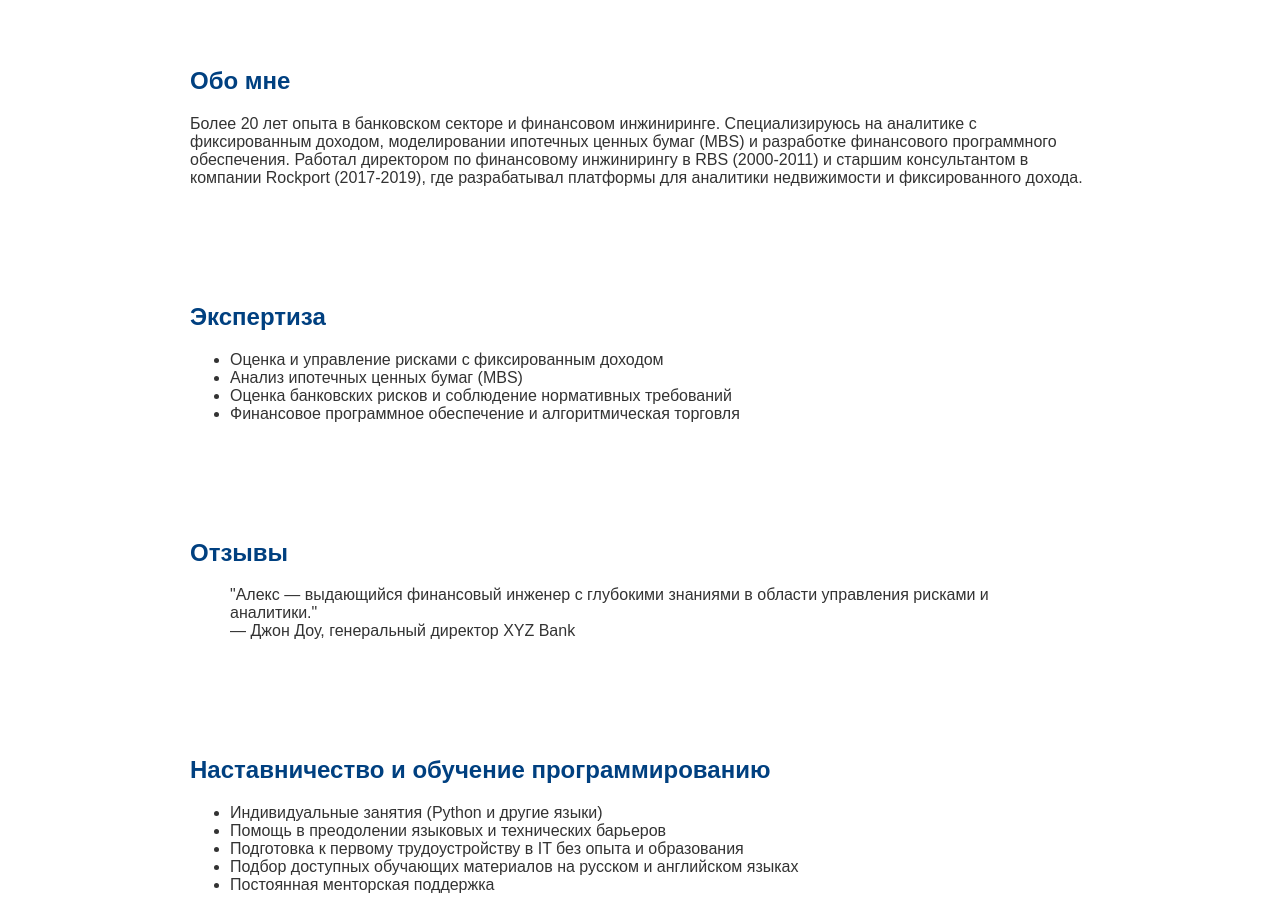
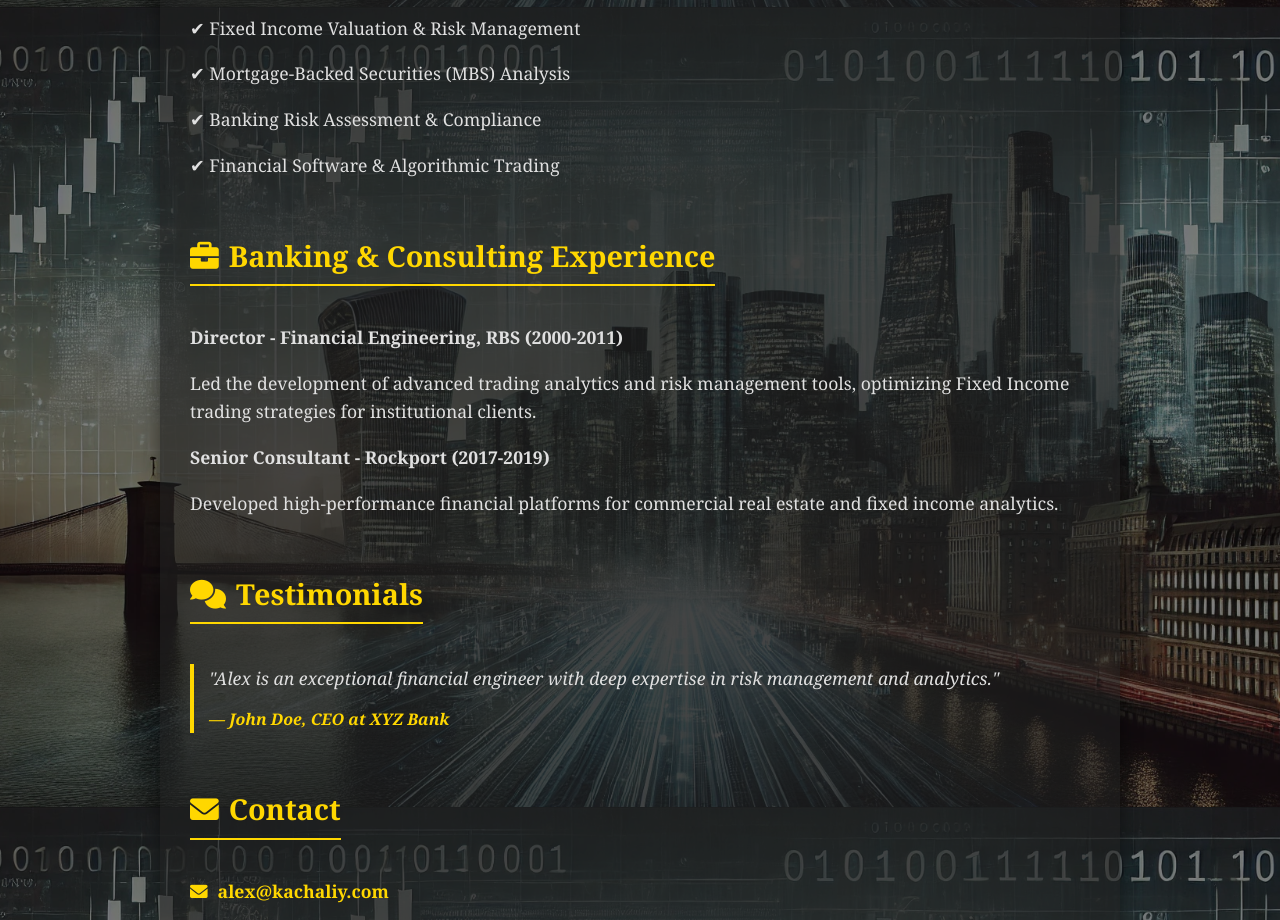
Before and after one commit to kachaliy/my-site, a plain HTML site: page index.html in a window 1280 px wide. Shown: the part 793-1713 px from the top of the page. Drawn offline with Linux system fonts and the light colour scheme.

Commit message:
Update index.html. Roll back to Apex version

```diff
--- a/index.html
+++ b/index.html
@@ -1,103 +1,202 @@
 <!DOCTYPE html>
-<html lang="ru">
+<html lang="en">
 <head>
     <meta charset="UTF-8">
     <meta name="viewport" content="width=device-width, initial-scale=1.0">
-    <title>Алекс Качалий – Личная страница</title>
+    <meta name="description" content="Alex Kachaliy - Financial Engineering & Banking Consultant with over 20 years of experience in Fixed Income analytics, MBS modeling, and financial software development.">
+    <meta name="keywords" content="financial engineering, banking consultant, fixed income, MBS modeling, risk management, financial software">
+    <meta name="author" content="Alex Kachaliy">
+    <link rel="icon" type="image/x-icon" href="favicon.ico">
+    <link rel="stylesheet" href="https://cdnjs.cloudflare.com/ajax/libs/font-awesome/6.0.0/css/all.min.css">
+    <title>Alex Kachaliy - Independent IT consultant</title>
     <style>
-        body, html {
+        body {
+            font-family: 'Georgia', serif;
             margin: 0;
             padding: 0;
-            font-family: Arial, sans-serif;
-            height: 100%;
-            color: #333;
+            background-color: #121212;
+            color: #e0e0e0;
+            line-height: 1.6;
+            background-image: url('web-page-back 1.webp');
+            background-size: cover;
+            background-position: center;
+            background-attachment: fixed;
+            position: relative;
         }
-        .header {
-            height: 100vh;
-            background: url('background.jpg') no-repeat center center fixed;
-            background-size: cover;
-            display: flex;
-            align-items: center;
-            justify-content: center;
-            flex-direction: column;
+        body::before {
+            content: '';
+            position: absolute;
+            top: 0;
+            left: 0;
+            right: 0;
+            bottom: 0;
+            background: rgba(0, 0, 0, 0.5);
+            z-index: -1;
+        }
+        .container {
+            width: 90%;
+            max-width: 900px;
+            margin: 40px auto;
+            background: rgba(30, 30, 30, 0.6);
+            padding: 30px;
+            box-shadow: 0px 8px 20px rgba(0, 0, 0, 0.5);
+            border-radius: 12px;
             text-align: center;
-            color: white;
+            position: relative;
+            z-index: 1;
         }
-        section {
-            padding: 40px;
-            max-width: 900px;
-            margin: auto;
+        .profile-img {
+            width: 180px;
+            height: 180px;
+            border-radius: 50%;
+            object-fit: cover;
+            border: 4px solid #0d47a1;
+            margin-bottom: 20px;
+            transition: transform 0.3s ease, border-color 0.3s ease;
+        }
+        .profile-img:hover {
+            transform: scale(1.05);
+            border-color: #FFD700;
+        }
+        h1 {
+            color: #FFD700;
+            font-family: 'Georgia', serif;
+            font-size: 2.8em;
+            margin-bottom: 10px;
+            transition: color 0.3s ease;
+        }
+        h1:hover {
+            color: #ffc107;
         }
         h2 {
-            color: #004080;
+            color: #FFD700;
+            font-size: 1.8em;
+            border-bottom: 2px solid #FFD700;
+            display: inline-block;
+            padding-bottom: 5px;
+            margin-bottom: 20px;
         }
-        a {
-            color: #004080;
+        p {
+            font-size: 1.1em;
+            margin-bottom: 15px;
+            color: #e0e0e0;
+        }
+        .section {
+            margin-top: 30px;
+            text-align: left;
+        }
+        .section h2 i {
+            margin-right: 10px;
+            color: #FFD700;
+        }
+        .contact a {
+            color: #FFD700;
             text-decoration: none;
+            font-weight: bold;
+            transition: color 0.3s ease;
+        }
+        .contact a:hover {
+            color: #0d47a1;
+        }
+        .btn {
+            display: inline-block;
+            background: linear-gradient(45deg, #0d47a1, #1a237e);
+            color: white;
+            padding: 12px 25px;
+            border-radius: 8px;
+            text-decoration: none;
+            margin: 10px 5px;
+            transition: transform 0.3s ease, box-shadow 0.3s ease, background 0.3s ease;
+            box-shadow: 0px 4px 10px rgba(0, 0, 0, 0.3);
+        }
+        .btn:hover {
+            transform: translateY(-3px);
+            box-shadow: 0px 6px 15px rgba(0, 0, 0, 0.5);
+            background: linear-gradient(45deg, #1a237e, #0d47a1);
         }
         footer {
             text-align: center;
+            margin-top: 40px;
             padding: 20px;
-            background-color: #f0f0f0;
+            background-color: rgba(13, 71, 161, 0.7);
+            color: white;
+            border-radius: 8px;
+        }
+        footer a {
+            color: #FFD700;
+            text-decoration: none;
+            transition: color 0.3s ease;
+        }
+        footer a:hover {
+            color: #e0e0e0;
+        }
+        blockquote {
+            border-left: 4px solid #FFD700;
+            padding-left: 15px;
+            margin: 20px 0;
+            color: #e0e0e0;
+            font-style: italic;
+        }
+        blockquote cite {
+            display: block;
+            margin-top: 10px;
+            color: #FFD700;
+            font-weight: bold;
+        }
+        .icon {
+            margin-right: 10px;
+            color: #FFD700;
         }
     </style>
 </head>
 <body>
 
-<div class="header">
-    <img src="alex-photo.jpg" alt="Алекс Качалий" width="200" style="border-radius: 50%;">
-    <h1>Алекс Качалий</h1>
-    <p>Консультант в области финансового инжиниринга и IT-наставник</p>
+<div class="container">
+    <img src="profile.jpg" alt="Alex Kachaliy - Financial Engineering Consultant" class="profile-img">
+    <h1 aria-label="Alex Kachaliy, Financial Engineering and Banking Consultant">Alex Kachaliy</h1>
+    <p><strong>Financial Engineering & Banking Consultant</strong></p>
+
+    <div class="section">
+        <h2><i class="fas fa-user-tie"></i>About Me</h2>
+        <p>With over two decades of experience in the banking sector and financial engineering, I specialize in Fixed Income analytics, MBS modeling, and financial software development. My expertise has been instrumental in optimizing risk assessment, trading analytics, and financial infrastructure for global banks.</p>
     </div>
 
-<section>
-    <h2>Обо мне</h2>
-    <p>Более 20 лет опыта в банковском секторе и финансовом инжиниринге. Специализируюсь на аналитике с фиксированным доходом, моделировании ипотечных ценных бумаг (MBS) и разработке финансового программного обеспечения. Работал директором по финансовому инжинирингу в RBS (2000-2011) и старшим консультантом в компании Rockport (2017-2019), где разрабатывал платформы для аналитики недвижимости и фиксированного дохода.</p>
-</section>
+    <div class="section">
+        <h2><i class="fas fa-chart-line"></i>My Expertise</h2>
+        <p>✔ Fixed Income Valuation & Risk Management</p>
+        <p>✔ Mortgage-Backed Securities (MBS) Analysis</p>
+        <p>✔ Banking Risk Assessment & Compliance</p>
+        <p>✔ Financial Software & Algorithmic Trading</p>
+    </div>
 
-<section>
-    <h2>Экспертиза</h2>
-    <ul>
-        <li>Оценка и управление рисками с фиксированным доходом</li>
-        <li>Анализ ипотечных ценных бумаг (MBS)</li>
-        <li>Оценка банковских рисков и соблюдение нормативных требований</li>
-        <li>Финансовое программное обеспечение и алгоритмическая торговля</li>
-    </ul>
-</section>
+    <div class="section">
+        <h2><i class="fas fa-briefcase"></i>Banking & Consulting Experience</h2>
+        <p><strong>Director - Financial Engineering, RBS (2000-2011)</strong></p>
+        <p>Led the development of advanced trading analytics and risk management tools, optimizing Fixed Income trading strategies for institutional clients.</p>
 
-<section>
-    <h2>Отзывы</h2>
+        <p><strong>Senior Consultant - Rockport (2017-2019)</strong></p>
+        <p>Developed high-performance financial platforms for commercial real estate and fixed income analytics.</p>
+    </div>
+
+    <div class="section">
+        <h2><i class="fas fa-comments"></i>Testimonials</h2>
         <blockquote>
-        "Алекс — выдающийся финансовый инженер с глубокими знаниями в области управления рисками и аналитики."
-        <br>— Джон Доу, генеральный директор XYZ Bank
+            <p>"Alex is an exceptional financial engineer with deep expertise in risk management and analytics."</p>
+            <cite>— John Doe, CEO at XYZ Bank</cite>
         </blockquote>
-</section>
+    </div>
 
-<section>
-    <h2>Наставничество и обучение программированию</h2>
-    <ul>
-        <li>Индивидуальные занятия (Python и другие языки)</li>
-        <li>Помощь в преодолении языковых и технических барьеров</li>
-        <li>Подготовка к первому трудоустройству в IT без опыта и образования</li>
-        <li>Подбор доступных обучающих материалов на русском и английском языках</li>
-        <li>Постоянная менторская поддержка</li>
-    </ul>
-</section>
-
-<section>
-    <h2>Консультации по переезду и адаптации в США</h2>
-    <ul>
-        <li>Рекомендации по адаптации к американскому образу жизни и культуре</li>
-        <li>Советы по трудоустройству в США</li>
-        <li>Помощь в поиске первого жилья и решение бытовых вопросов</li>
-    </ul>
-</section>
+    <div class="section contact">
+        <h2><i class="fas fa-envelope"></i>Contact</h2>
+        <p><i class="fas fa-envelope icon"></i><a href="mailto:alex@kachaliy.com">alex@kachaliy.com</a></p>
+        <p><i class="fab fa-linkedin icon"></i><a href="https://www.linkedin.com/in/alex-kachaliy-b8816719" target="_blank">LinkedIn Profile</a></p>
+        <a href="mailto:alex@kachaliy.com" class="btn"><i class="fas fa-paper-plane"></i> Email Me</a>
+        <a href="path-to-your-resume.pdf" class="btn" download><i class="fas fa-download"></i> Download Resume</a>
+    </div>
+</div>
 
 <footer>
-    <p><strong>Контакты:</strong></p>
-    <p>Email: <a href="mailto:alex@kachaliy.com">alex@kachaliy.com</a></p>
-    <p>LinkedIn: <a href="https://www.linkedin.com/in/alex-kachaliy-b8816719">Алекс Качалий</a></p>
-    <p>Telegram, Viber: <a href="tel:+375333301657">+375 33 330-1657</a></p>
+    <p>&copy; 2025 Alex Kachaliy. All rights reserved. | <a href="privacy-policy.html">Privacy Policy</a></p>
 </footer>
 
 </body>
```
Lines whose indentation alone changed are shown as unchanged.
